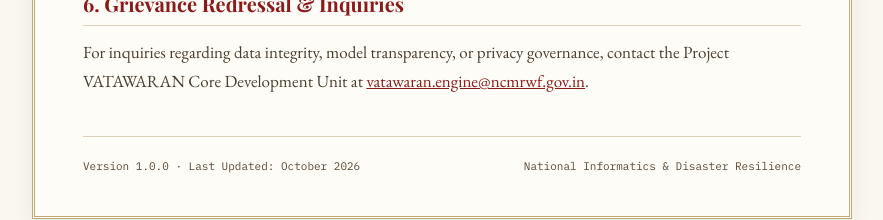
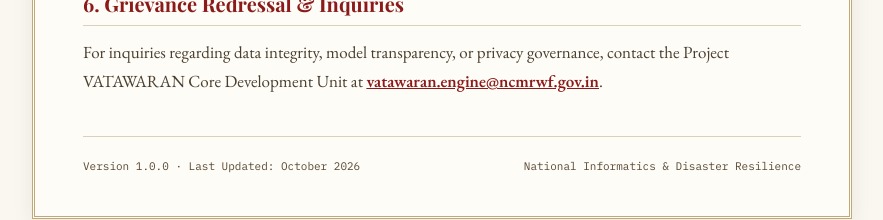
Before and after one commit to dr4979555-bot/Project_VATAVARAN, a plain HTML site: page frontend/privacy.html in a window 1280 px wide. Shown: the part 1339-1559 px from the top of the page, without its empty margins (198-1081 px from the left). Drawn offline with nearby package versions, Linux system fonts and the light colour scheme; a web font is replaced by a local one.

Commit message:
fix(frontend): remove inline style in privacy.html and use .contact-link class

```diff
--- a/frontend/privacy.html
+++ b/frontend/privacy.html
@@ -90,6 +90,14 @@
       padding: 2px 6px;
       border-radius: 3px;
     }
+    .contact-link {
+      color: var(--red);
+      font-weight: 600;
+      text-decoration: underline;
+    }
+    .contact-link:hover {
+      color: var(--red-2);
+    }
     footer {
       margin-top: 40px;
       padding-top: 20px;
@@ -135,7 +143,7 @@
       <p>All communication is secured using TLS 1.3 / HTTPS encryption, strict Content Security Policy (CSP), HTTP Strict Transport Security (HSTS), and secure headers. Access to backend administrative endpoints is authenticated and rate-limited.</p>
 
       <h2>6. Grievance Redressal &amp; Inquiries</h2>
-      <p>For inquiries regarding data integrity, model transparency, or privacy governance, contact the Project VATAWARAN Core Development Unit at <a href="mailto:vatawaran.engine@ncmrwf.gov.in" style="color:var(--red);">vatawaran.engine@ncmrwf.gov.in</a>.</p>
+      <p>For inquiries regarding data integrity, model transparency, or privacy governance, contact the Project VATAWARAN Core Development Unit at <a href="mailto:vatawaran.engine@ncmrwf.gov.in" class="contact-link">vatawaran.engine@ncmrwf.gov.in</a>.</p>
     </main>
 
     <footer>
```
